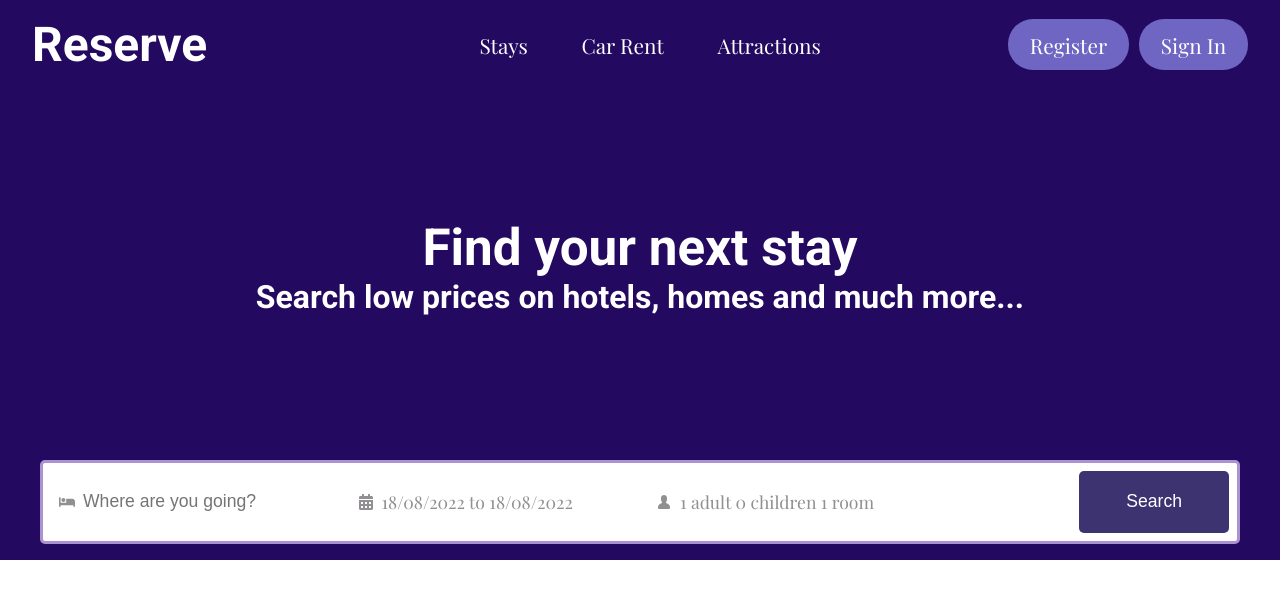
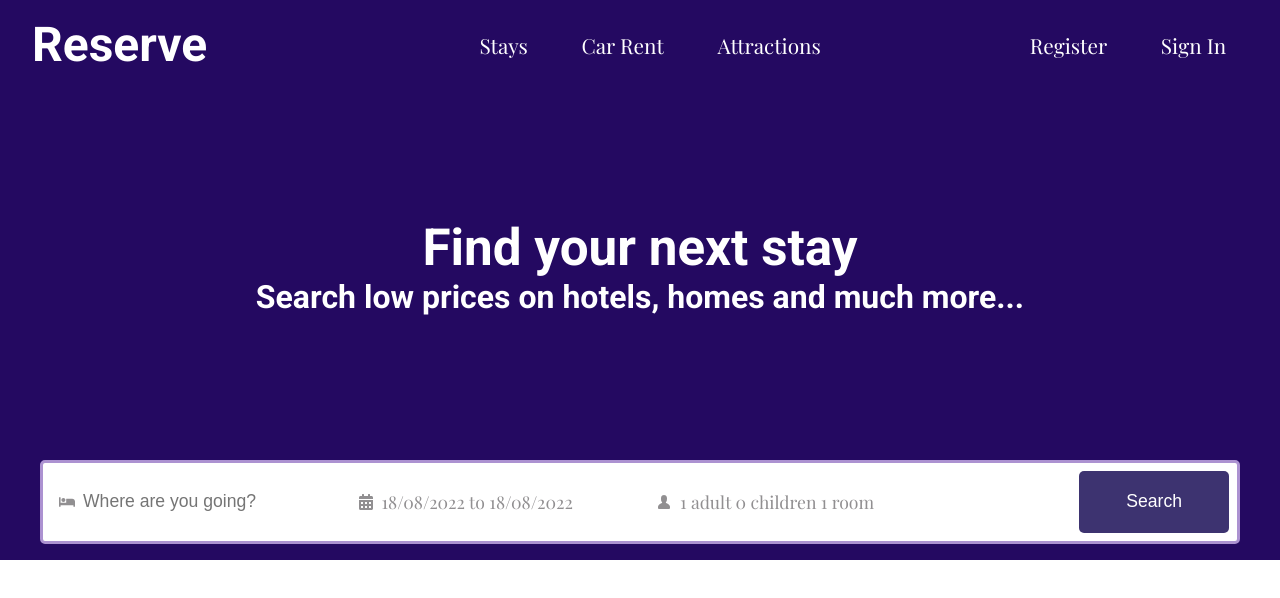
Before and after one commit to Ljusaj123/Reservation-App, a React (Create React App) app: page / in a window 1280 px wide. Shown: the top 598 px of the page. Built offline with nearby package versions, Linux system fonts and the light colour scheme.

Commit message:
changed class names

```diff
--- a/src/components/Navbar.js
+++ b/src/components/Navbar.js
@@ -5,7 +5,7 @@ export const Navbar = ({ props }) => {
     <nav className={props ? "nav show" : "nav"}>
       <ul className="nav__list">
         <li className="nav__item">
-          <a href="#" className="nav__link">
+          <a href="/hotels" className="nav__link">
             Stays
           </a>
         </li>
@@ -16,18 +16,17 @@ export const Navbar = ({ props }) => {
         </li>
         <li className="nav__item">
           <a href="#" className="nav__link">
-            {" "}
             Attractions
           </a>
         </li>
       </ul>
       <ul className="nav__list">
-        <li className="nav__item button">
+        <li className="nav__item login-register">
           <a href="#" className="nav__link ">
             Register
           </a>
         </li>
-        <li className="nav__item button">
+        <li className="nav__item login-register">
           <a href="#" className="nav__link">
             Sign In
           </a>
```
